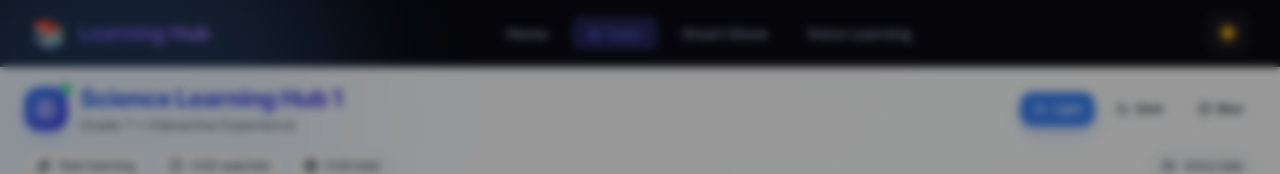
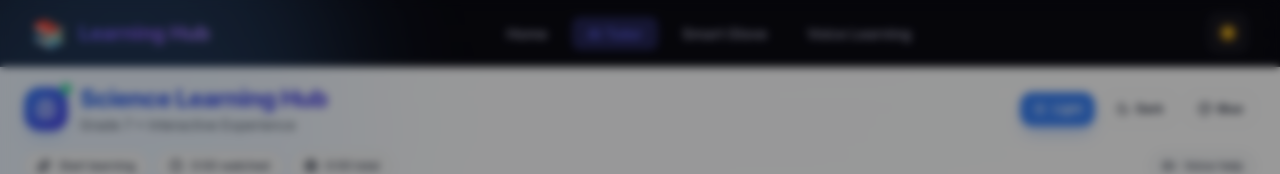
Before and after one commit to IT22591166/Learning-Hub-for-Partially-Sighted-Students-, a React (Vite) app in the folder frontend/: page /scibot in a window 1280 px wide. Shown: the top 174 px of the page. Built offline with nearby package versions, Linux system fonts and the light colour scheme.

Commit message:
Fix frontend bugs and improve functionality

```diff
--- a/frontend/src/pages/SciBotPage.jsx
+++ b/frontend/src/pages/SciBotPage.jsx
@@ -288,7 +288,7 @@
                             <div className="min-w-0">
                                 <h1 className="text-xl sm:text-2xl font-extrabold tracking-tight truncate">
                                     <span className="bg-gradient-to-r from-blue-600 to-indigo-600 bg-clip-text text-transparent">
-                                        Science Learning Hub 1
+                                        Science Learning Hub
                                     </span>
                                 </h1>
                                 <p className={`${subtleText} text-xs sm:text-sm flex items-center gap-2`}>
```
